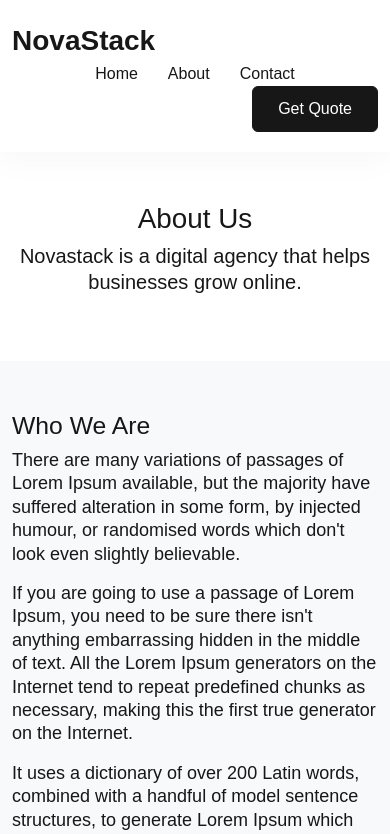
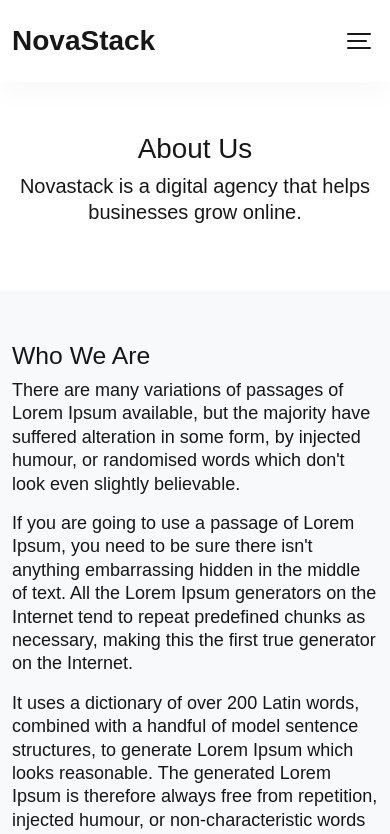
Before and after one commit to devshagor/novastack, a Next.js app: page /about in a window 390 px wide. Shown: the top 834 px of the page. Built offline with nearby package versions, Linux system fonts and the light colour scheme.

Commit message:
navbar responsive

```diff
--- a/src/components/Navbar.js
+++ b/src/components/Navbar.js
@@ -1,14 +1,20 @@
+"use client";
+
 import Link from "next/link";
+import { useState } from "react";
 
 export default function Navbar() {
+    const [open, setOpen] = useState(false);
+
     return (
         <header className="header">
             <div className="container">
                 <div className="row align-items-center">
-                    <div className="col-md-3">
+                    <div className="col-6 col-md-3">
                         <Link href="/" className="site-logo">NovaStack</Link>
                     </div>
-                    <div className="col-md-6 text-center">
+
+                    <div className={`col-md-6 ${open ? "open" : ""}`}>
                         <nav className="navbar">
                             <ul>
                                 <li>
@@ -22,10 +28,17 @@
                                 </li>
                             </ul>
                         </nav>
+
+                        <div className={`menu-toggle ${open ? "active" : ""}`} onClick={() => setOpen(!open)} aria-label="Toggle Menu">
+                            <span></span>
+                        </div>
+
                     </div>
+
                     <div className="col-md-3 text-end">
-                        <Link href="/contact" className="btn btn-primary">Get Quote</Link>
+                        <Link href="/contact" className="btn btn-cta">Get Quote</Link>
                     </div>
+
                 </div>
             </div>
         </header>
--- a/src/styles/_header.scss
+++ b/src/styles/_header.scss
@@ -1,6 +1,73 @@
 .header {
     padding: 20px 0;
     box-shadow: 0 10px 30px rgba(0, 0, 0, 0.03);
+    position: relative;
+
+    .menu-toggle {
+        width: 32px;
+        height: 32px;
+        position: absolute;
+        right: 15px;
+        top: 0;
+        bottom: 0;
+        margin: auto;
+
+        @media (min-width: 768px) {
+            display: none;
+        }
+
+        &::after,
+        &::before,
+        span {
+            content: "";
+            position: absolute;
+            width: 24px;
+            height: 2px;
+            left: 4px;
+            background: currentcolor;
+            transition: 0.2s;
+            border-radius: 3px;
+        }
+
+        &::before {
+            top: 8px;
+        }
+
+        &::after {
+            bottom: 8px;
+        }
+
+        &>span {
+            top: 50%;
+            margin-top: -1px;
+            width: 20px;
+        }
+
+        &.active {
+            &::before {
+                transform: rotate(45deg);
+                top: 15px;
+            }
+
+            &::after {
+                transform: rotate(-45deg);
+                bottom: 15px;
+            }
+
+            span {
+                opacity: 0;
+                visibility: hidden;
+            }
+        }
+    }
+
+    .btn-cta {
+        display: none;
+
+        @media (min-width: 768px) {
+            display: inline-block;
+        }
+    }
 }
 
 .site-logo {
@@ -10,22 +77,55 @@
 }
 
 .navbar {
+    position: absolute;
+    width: 100%;
+    top: 83px;
+    padding: 20px 0;
+    left: 0;
+    text-align: center;
+    background: var(--foreground);
+    opacity: 0;
+    visibility: hidden;
+    transition: all ease 0.4s;
+
+    @media (min-width: 768px) {
+        opacity: 1;
+        position: static;
+        visibility: visible;
+        background: transparent;
+        padding: 0;
+    }
+
     ul {
         li {
             list-style: none;
-            display: inline-block;
-            padding: 0 15px;
+
+            @media (min-width: 768px) {
+                display: inline-block;
+            }
 
             a {
                 font-size: 16px;
                 font-weight: 500;
-                color: var(--foreground);
-                display: inline-block;
+                color: var(--background);
+                display: block;
+                padding: 15px;
 
                 &:hover {
                     color: var(--primary);
                 }
+
+                @media (min-width: 768px) {
+                    color: var(--foreground);
+                    padding: 0px 15px;
+                    display: inline-block;
+                }
             }
         }
     }
+
+    .open & {
+        opacity: 1;
+        visibility: visible;
+    }
 }
```
